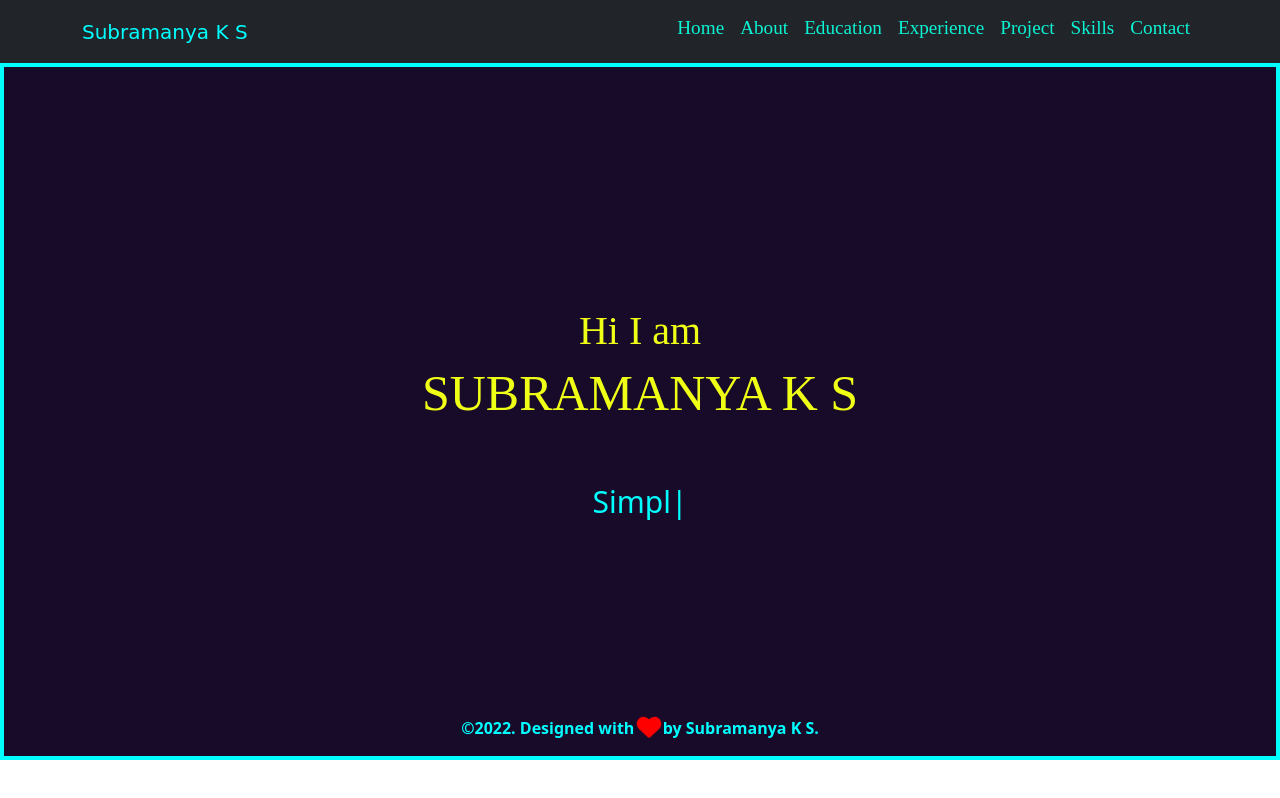
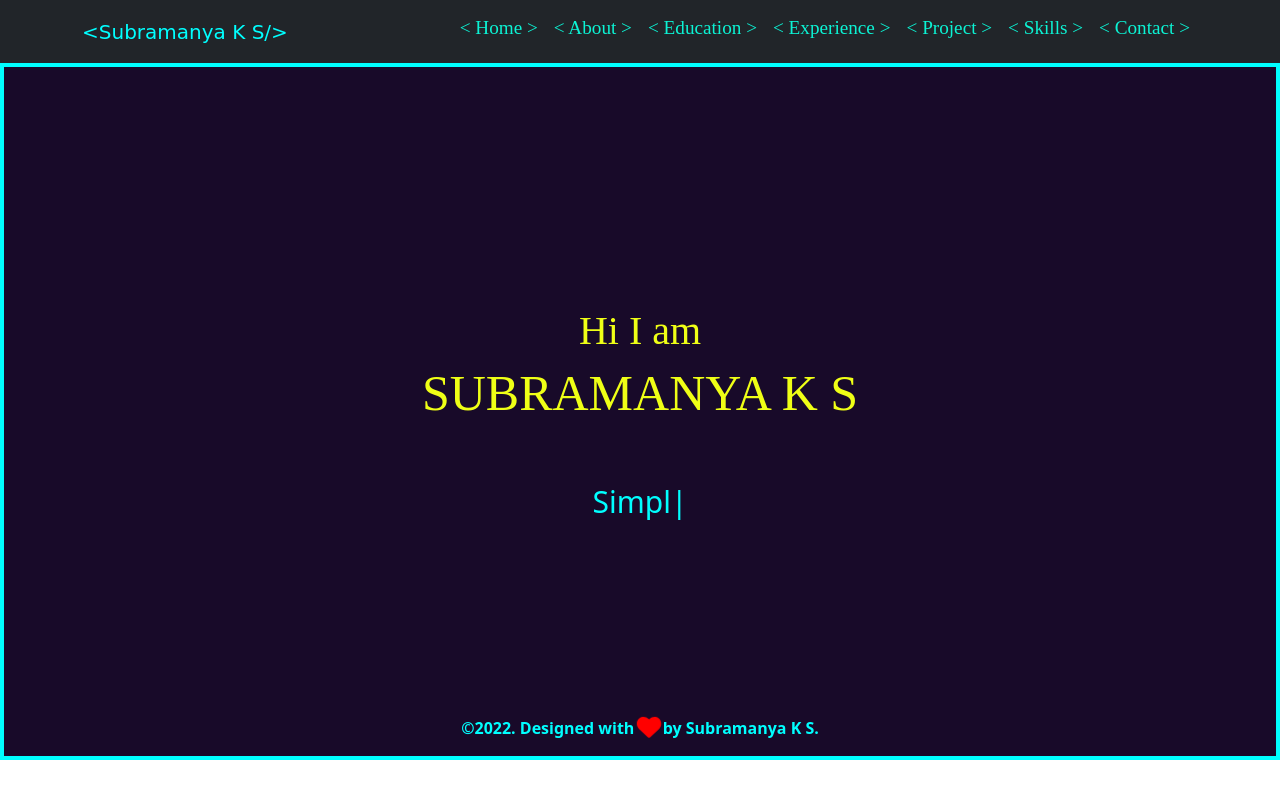
Before and after one commit to SubramanyaKS/MYReactApp, a React (Create React App) app: page / in a window 1280 px wide. Built offline with nearby package versions, Linux system fonts and the light colour scheme.

Commit message:
updated react style tags

```diff
--- a/src/components/NavBar1.js
+++ b/src/components/NavBar1.js
@@ -18,31 +18,31 @@ const NavBar = () => {
             color: "#00ffff",
           }}
         >
-          Subramanya K S
+          &lt;Subramanya K S/&gt;
         </Navbar.Brand>
         <Navbar.Toggle aria-controls="responsive-navbar-nav" />
         <Navbar.Collapse className="justify-content-end">
           <Nav>
             <Nav.Link href="/">
-              <h2>Home</h2>
+              <h2>&lt; Home &gt;</h2>
             </Nav.Link>
             <Nav.Link href="/about">
-              <h2>About</h2>
+              <h2>&lt; About &gt;</h2>
             </Nav.Link>
             <Nav.Link href="/education">
-              <h2>Education</h2>
+              <h2>&lt; Education &gt;</h2>
             </Nav.Link>
             <Nav.Link href="/experience">
-              <h2>Experience</h2>
+              <h2>&lt; Experience &gt;</h2>
             </Nav.Link>
             <Nav.Link href="/project">
-              <h2>Project</h2>
+              <h2>&lt; Project &gt;</h2>
             </Nav.Link>
             <Nav.Link href="/skills">
-              <h2>Skills</h2>
+              <h2>&lt; Skills &gt;</h2>
             </Nav.Link>
             <Nav.Link href="/contact">
-              <h2>Contact</h2>
+              <h2>&lt; Contact &gt;</h2>
             </Nav.Link>
           </Nav>
         </Navbar.Collapse>
```
